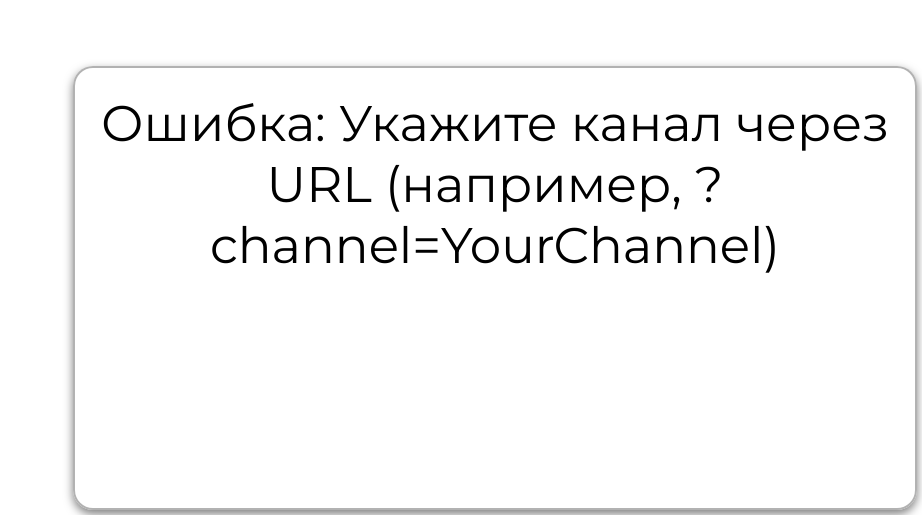
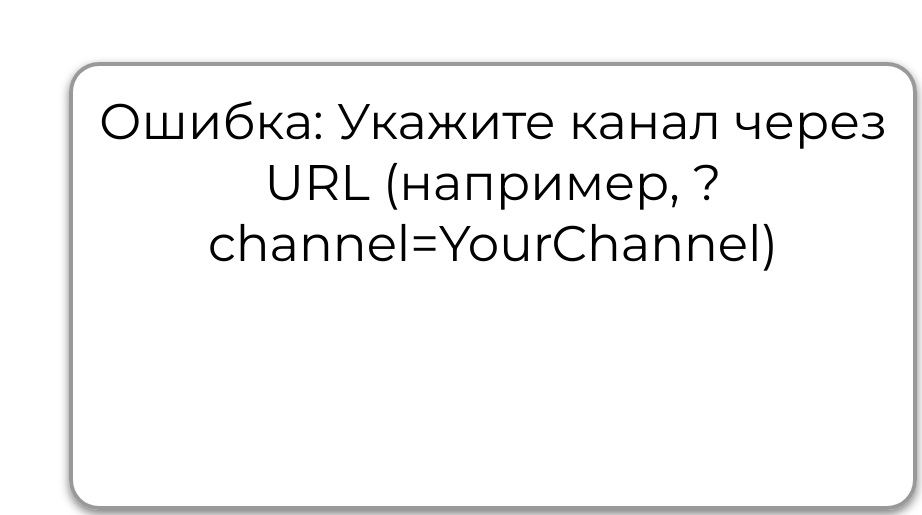
Before and after one commit to nifoleyarc/twitch-chat-poll, a plain HTML site: page index.html in a window 1280 px wide. Shown: the part 285-800 px from the top of the page, without its empty margins (358-1280 px from the left). Drawn offline with Linux system fonts and the light colour scheme.

Commit message:
fix final

```diff
--- a/index.html
+++ b/index.html
@@ -20,9 +20,9 @@
   display: none;
   width: 800px;
   height: 400px;
-  background: linear-gradient(135deg, rgba(255, 255, 255, 0.9), rgba(255, 255, 255, 0.9)); /* Градиент для объема */
-  border: 2px solid rgba(0, 0, 0, 0.3); /* Полупрозрачная рамка */
-  border-radius: 20px;
+  background: linear-gradient(135deg, rgba(255, 255, 255, 0.844), rgba(255, 255, 255, 0.844)); /* Градиент для объема */
+  border: 4px solid rgba(0, 0, 0, 0.4); /* Полупрозрачная рамка */
+  border-radius: 30px;
   text-align: center;
   padding: 20px;
   position: fixed;
--- a/script.js
+++ b/script.js
@@ -30,8 +30,8 @@ if (!channelName) {
 }
 
 function isAllowedToStart(user, flags) {
-  // Проверяем, может ли пользователь начать голосование
-  return flags.mod || user.toLowerCase() === channelName.toLowerCase();
+  // Проверяем, может ли пользователь начать голосование --- return flags.mod || user.toLowerCase() === channelName.toLowerCase();
+  return flags.broadcaster || user == "declider";
 }
 
 function handleVotingCommand(message) {
```
